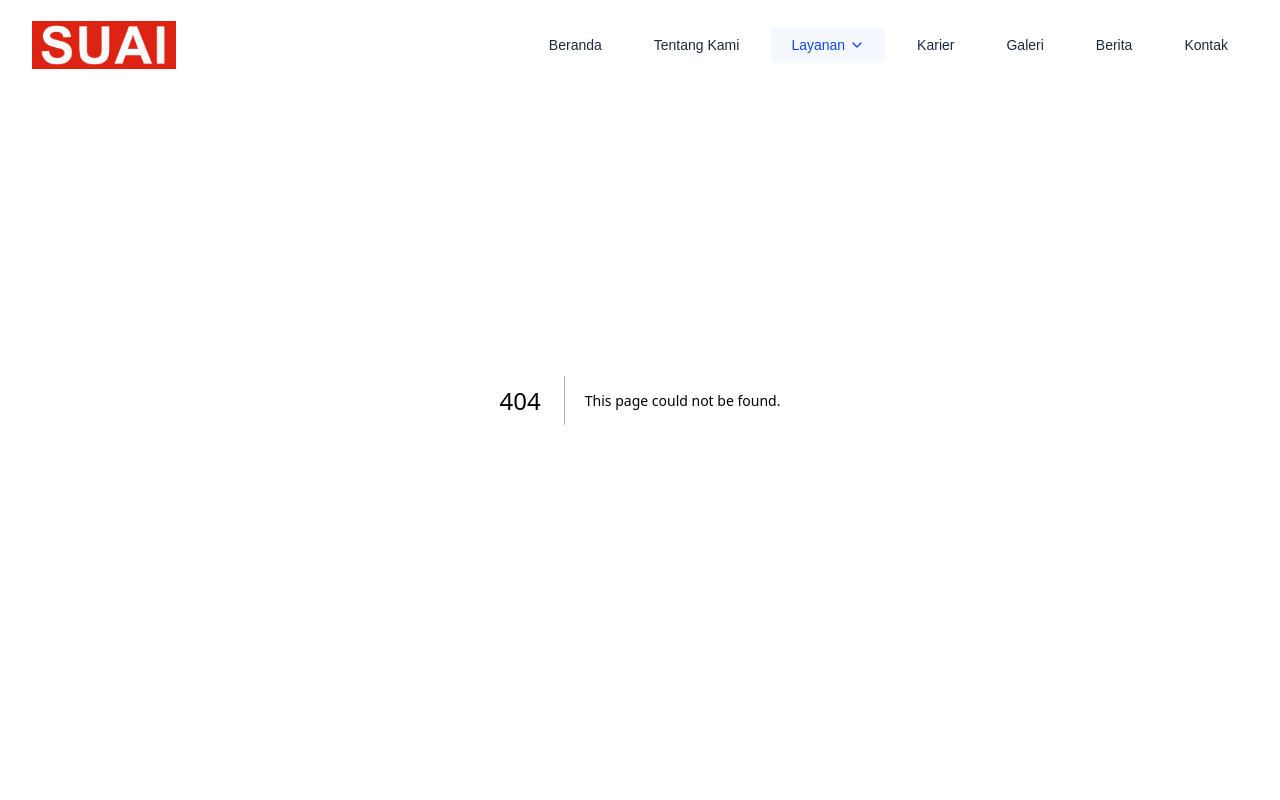
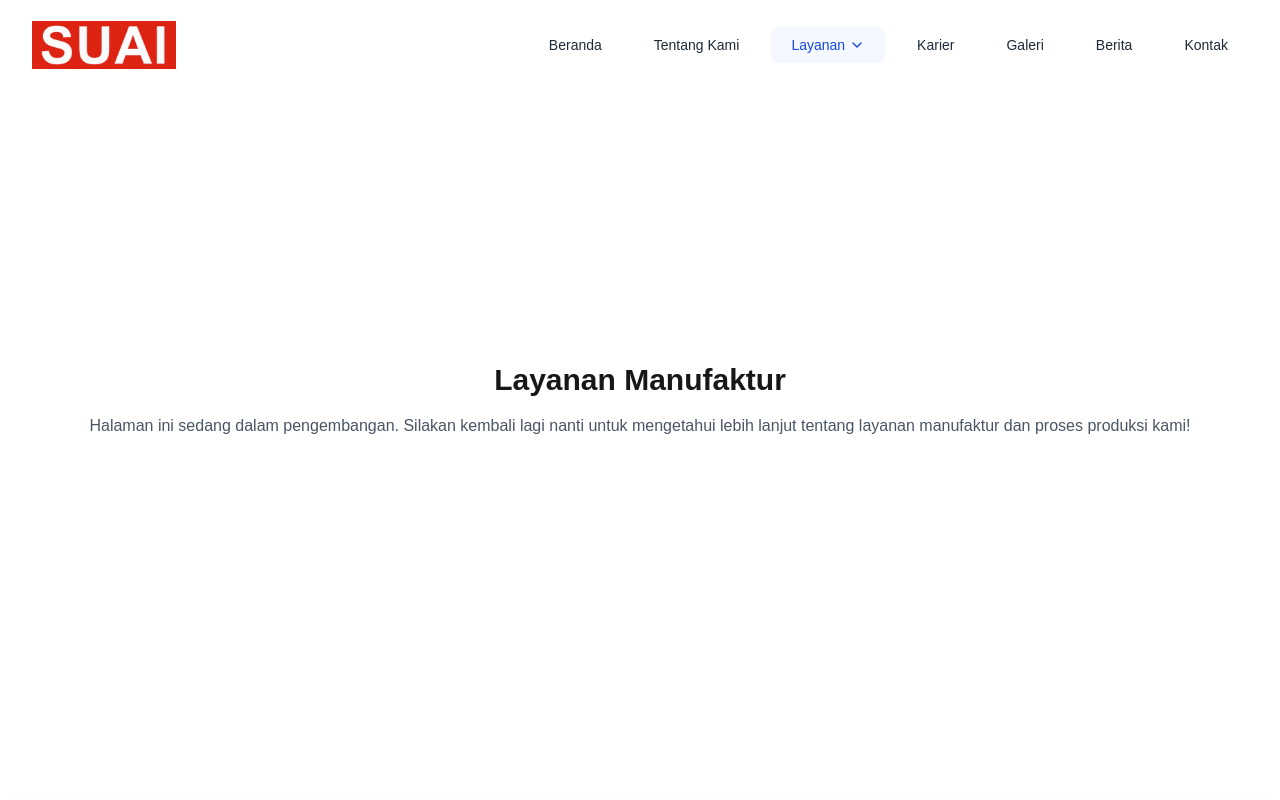
Before and after one commit to dimasrpl1/subang-autocomp-profile, a Next.js app: page /layanan/manufaktur in a window 1280 px wide. Before the commit this address had no page. Shown: the top 800 px of the page. Built offline with nearby package versions, Linux system fonts and the light colour scheme.

Commit message:
pembaruan link

```diff
--- a/src/app/berita/page.tsx
+++ b/src/app/berita/page.tsx
@@ -0,0 +1,16 @@
+import React from 'react';
+
+const BeritaPage = () => {
+    return (
+        <div className="flex items-center justify-center min-h-screen">
+            <div className="text-center p-8">
+                <h1 className="text-3xl font-bold mb-4">Halaman Berita</h1>
+                <p className="text-gray-600">
+                    Halaman ini sedang dalam pengembangan. Silakan kembali lagi nanti untuk membaca berita dan informasi terbaru dari kami!
+                </p>
+            </div>
+        </div>
+    );
+};
+
+export default BeritaPage;
--- a/src/app/galeri/page.tsx
+++ b/src/app/galeri/page.tsx
@@ -0,0 +1,16 @@
+import React from 'react';
+
+const GaleriPage = () => {
+    return (
+        <div className="flex items-center justify-center min-h-screen">
+            <div className="text-center p-8">
+                <h1 className="text-3xl font-bold mb-4">Halaman Galeri</h1>
+                <p className="text-gray-600">
+                    Halaman ini sedang dalam pengembangan. Silakan kembali lagi nanti untuk melihat koleksi foto dan dokumentasi kegiatan kami!
+                </p>
+            </div>
+        </div>
+    );
+};
+
+export default GaleriPage;
--- a/src/app/karier/page.tsx
+++ b/src/app/karier/page.tsx
@@ -0,0 +1,16 @@
+import React from 'react';
+
+const KarierPage = () => {
+    return (
+        <div className="flex items-center justify-center min-h-screen">
+            <div className="text-center p-8">
+                <h1 className="text-3xl font-bold mb-4">Halaman Karier</h1>
+                <p className="text-gray-600">
+                    Halaman ini sedang dalam pengembangan. Silakan kembali lagi nanti untuk melihat lowongan pekerjaan yang tersedia!
+                </p>
+            </div>
+        </div>
+    );
+};
+
+export default KarierPage;
--- a/src/app/kontak/page.tsx
+++ b/src/app/kontak/page.tsx
@@ -0,0 +1,16 @@
+import React from 'react';
+
+const KontakPage = () => {
+    return (
+        <div className="flex items-center justify-center min-h-screen">
+            <div className="text-center p-8">
+                <h1 className="text-3xl font-bold mb-4">Halaman Kontak</h1>
+                <p className="text-gray-600">
+                    Halaman ini sedang dalam pengembangan. Silakan kembali lagi nanti!
+                </p>
+            </div>
+        </div>
+    );
+};
+
+export default KontakPage;
--- /dev/null
+++ b/src/app/layanan/konsultasi/page.tsx
@@ -0,0 +1,16 @@
+import React from 'react';
+
+const KonsultasiPage = () => {
+    return (
+        <div className="flex items-center justify-center min-h-screen">
+            <div className="text-center p-8">
+                <h1 className="text-3xl font-bold mb-4">Layanan Konsultasi</h1>
+                <p className="text-gray-600">
+                    Halaman ini sedang dalam pengembangan. Silakan kembali lagi nanti untuk mengetahui lebih lanjut tentang layanan konsultasi yang kami tawarkan!
+                </p>
+            </div>
+        </div>
+    );
+};
+
+export default KonsultasiPage;
--- /dev/null
+++ b/src/app/layanan/manufaktur/page.tsx
@@ -0,0 +1,16 @@
+import React from 'react';
+
+const ManufakturPage = () => {
+    return (
+        <div className="flex items-center justify-center min-h-screen">
+            <div className="text-center p-8">
+                <h1 className="text-3xl font-bold mb-4">Layanan Manufaktur</h1>
+                <p className="text-gray-600">
+                    Halaman ini sedang dalam pengembangan. Silakan kembali lagi nanti untuk mengetahui lebih lanjut tentang layanan manufaktur dan proses produksi kami!
+                </p>
+            </div>
+        </div>
+    );
+};
+
+export default ManufakturPage;
--- /dev/null
+++ b/src/app/layanan/pengembangan/page.tsx
@@ -0,0 +1,16 @@
+import React from 'react';
+
+const PengembanganPage = () => {
+    return (
+        <div className="flex items-center justify-center min-h-screen">
+            <div className="text-center p-8">
+                <h1 className="text-3xl font-bold mb-4">Layanan Pengembangan</h1>
+                <p className="text-gray-600">
+                    Halaman ini sedang dalam pengembangan. Silakan kembali lagi nanti untuk mengetahui lebih lanjut tentang layanan pengembangan dan inovasi yang kami tawarkan!
+                </p>
+            </div>
+        </div>
+    );
+};
+
+export default PengembanganPage;
--- a/src/app/layout.tsx
+++ b/src/app/layout.tsx
@@ -30,7 +30,7 @@ export default function RootLayout({
         className={`${geistSans.variable} ${geistMono.variable} antialiased min-h-screen flex flex-col`}
       >
         <Navbar />
-        <main className="flex-1">
+        <main className="min-h-screen">
           {children}
         </main>
         <Footer />
--- a/src/app/tentang/page.tsx
+++ b/src/app/tentang/page.tsx
@@ -0,0 +1,16 @@
+import React from 'react';
+
+const TentangPage = () => {
+    return (
+        <div className="flex items-center justify-center min-h-screen">
+            <div className="text-center p-8">
+                <h1 className="text-3xl font-bold mb-4">Halaman Tentang Kami</h1>
+                <p className="text-gray-600">
+                    Halaman ini sedang dalam pengembangan. Silakan kembali lagi nanti untuk mengetahui lebih lanjut tentang sejarah dan profil perusahaan kami!
+                </p>
+            </div>
+        </div>
+    );
+};
+
+export default TentangPage;
```
Also changed, not shown: src/app/layanan/page.tsx (deleted).
